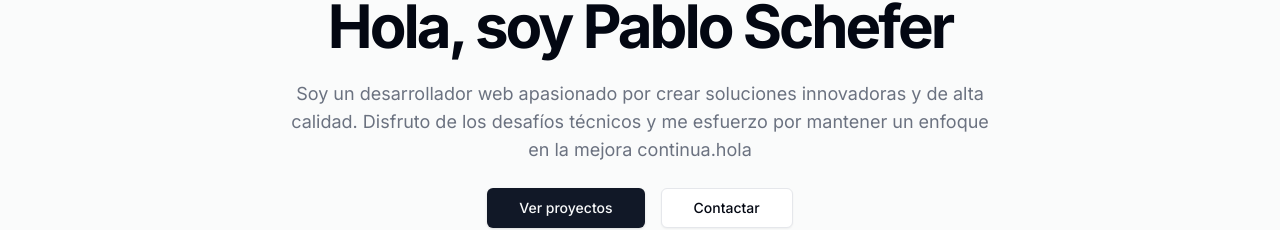
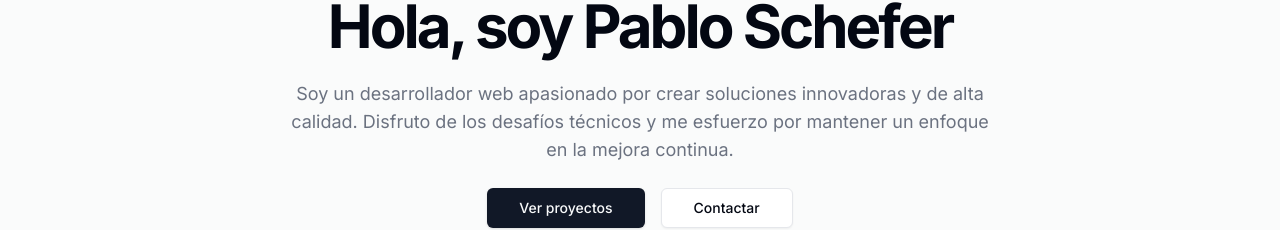
Before and after one commit to PapiGEGamer-web/PapiGEGamersWeb, a Next.js app: page / in a window 1280 px wide. Shown: the part 132-362 px from the top of the page. Built offline with nearby package versions, Linux system fonts and the light colour scheme.

Commit message:
he quitado el hola

```diff
--- a/src/app/page.jsx
+++ b/src/app/page.jsx
@@ -113,7 +113,7 @@ export default function Component() {
             <p
               className="max-w-[700px] mx-auto text-muted-foreground md:text-xl lg:text-lg">
               Soy un desarrollador web apasionado por crear soluciones innovadoras y de alta calidad. Disfruto de los
-              desafíos técnicos y me esfuerzo por mantener un enfoque en la mejora continua.hola
+              desafíos técnicos y me esfuerzo por mantener un enfoque en la mejora continua.
             </p>
             <div className="flex justify-center gap-4">
               <Link
```
